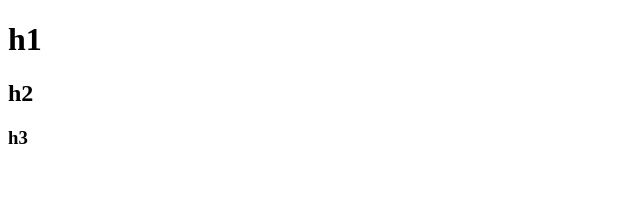
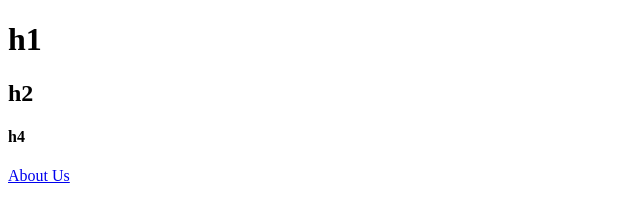
Before and after one commit to soheilAbdolvand/new-homework, a plain HTML site: page index.html in a window 1280 px wide. Shown: the full height of the page, 0-640 px from the left. Drawn offline with Linux system fonts and the light colour scheme.

Commit message:
add About Us

```diff
--- a/index.html
+++ b/index.html
@@ -8,6 +8,7 @@
 <body>
     <h1>h1</h1>
     <h2>h2</h2>
-    <h3>h3</h3>
+    <h4>h4</h4>
+    <a href="a.html">About Us</a>
 </body>
 </html>
```
